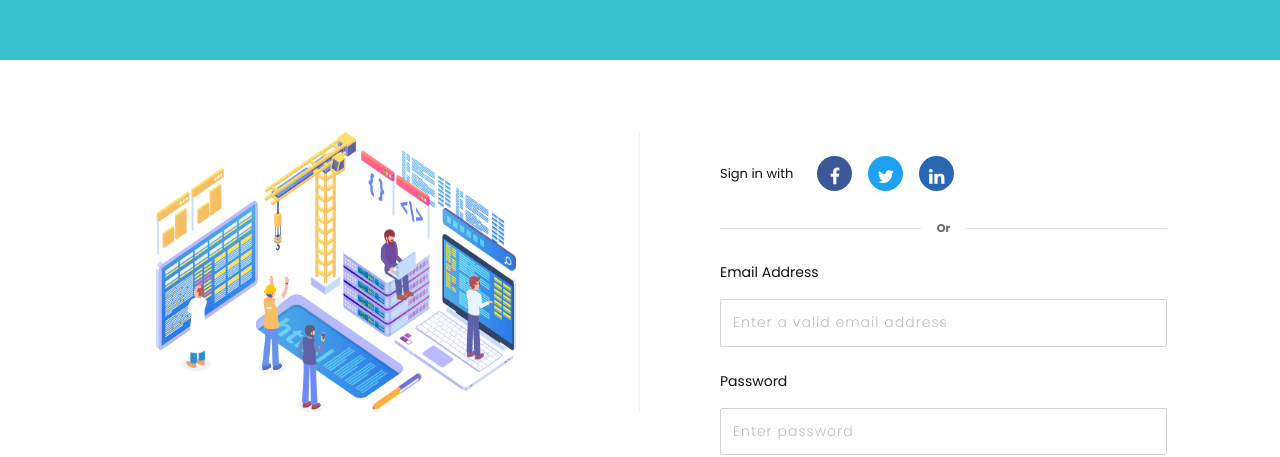
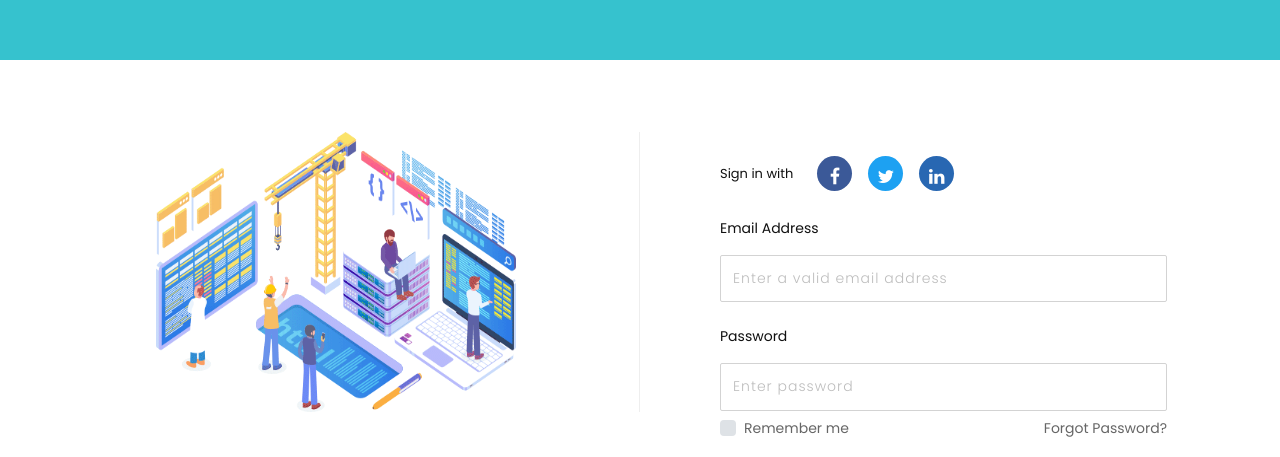
Before and after one commit to Yuvraj960/HackMate, a plain HTML site: page assets/login.html in a window 1280 px wide. Shown: the part 375-832 px from the top of the page. Drawn offline with nearby package versions, Linux system fonts and the light colour scheme.

Commit message:
changes in login page

```diff
--- a/assets/login.html
+++ b/assets/login.html
@@ -105,11 +105,7 @@
                             <div class="twitter text-center mr-3"><div class="fa fa-twitter"></div></div>
                             <div class="linkedin text-center mr-3"><div class="fa fa-linkedin"></div></div>
                         </div>
-                        <div class="row px-3 mb-4">
-                            <div class="line"></div>
-                            <small class="or text-center">Or</small>
-                            <div class="line"></div>
-                        </div>
+
                         <div class="row px-3">
                             <label class="mb-1"><h6 class="mb-0 text-sm">Email Address</h6></label>
                             <input class="mb-4" type="text" name="email" placeholder="Enter a valid email address">
```
